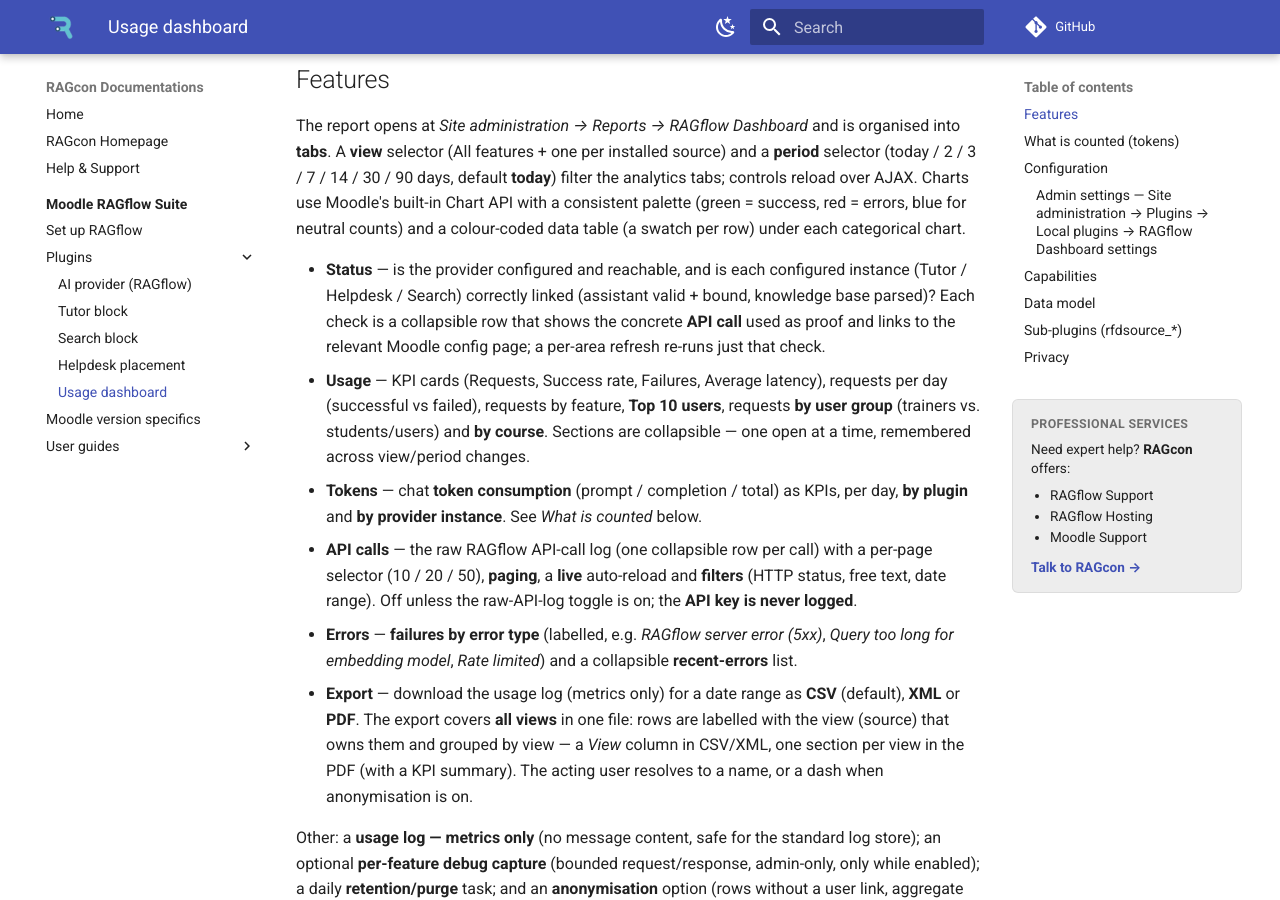
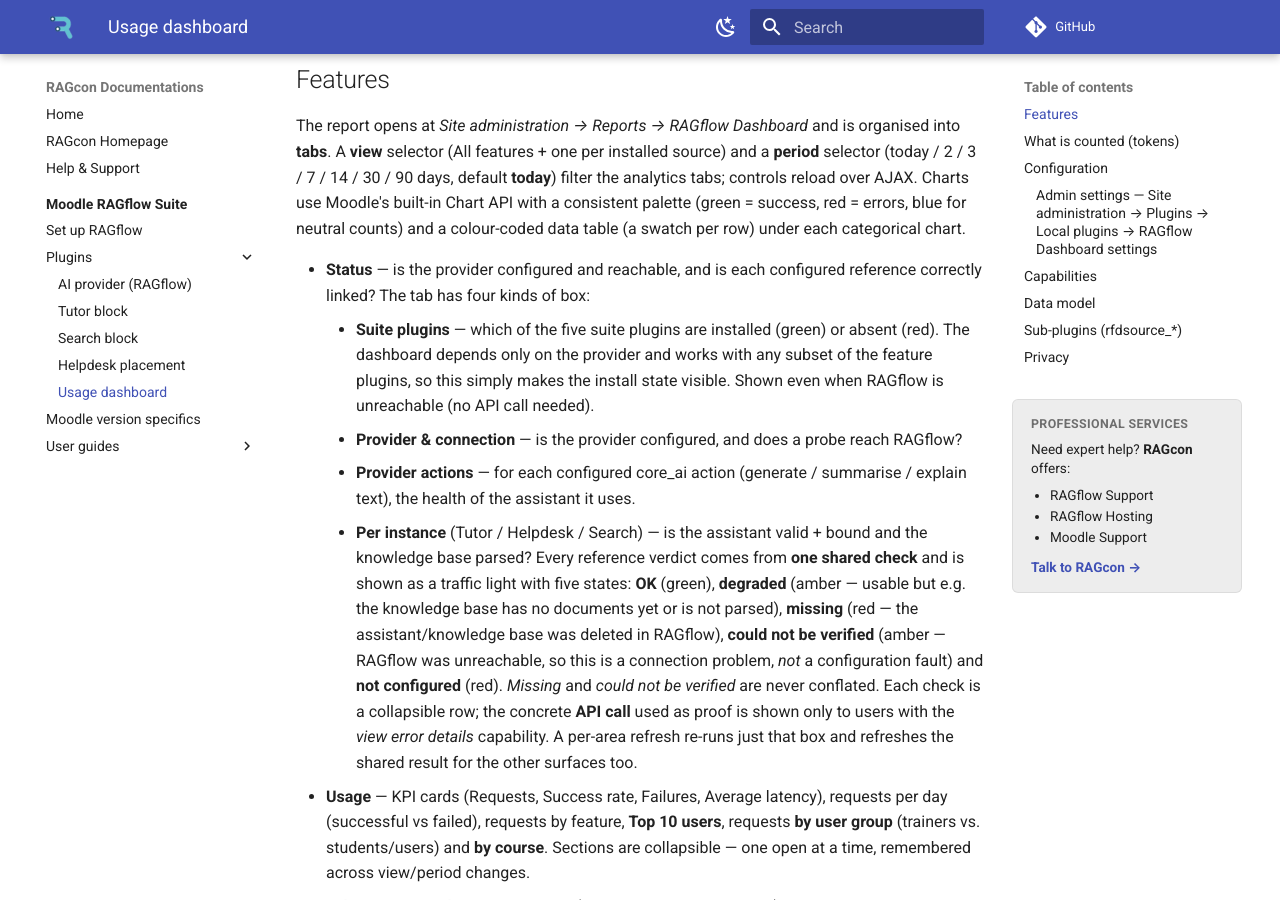
Before and after one commit to ragcon-ai/ragcon-docs, an MkDocs documentation site: the page built from docs/moodle-ragflow/plugins/dashboard.md, in a window 1280 px wide and 900 px high, scrolled down 489 px. Built offline with MkDocs 1.6.1 and Material for MkDocs 9.7.7, drawn with Linux system fonts in a browser that asks for light colours; comment, search, counter and statistics services are not loaded.

Commit message:
Document the unified reference-availability behaviour
Explain, for the whole suite, how a no-longer-available RAGflow reference is
handled: one shared check that separates "missing" (deleted in RAGflow — a
real config problem; forms keep the value and never drop it on save) from
"could not be verified" (RAGflow unreachable — a connection problem, nothing
changed). Rewrite the Dashboard Status section for the four box kinds (suite
install status, provider & connection, provider actions, per instance), the
five-state traffic light, and the view-error-details gating of API-call proof.
Add matching troubleshooting rows and a "When a reference is no longer
available" section to the admin guide.

Co-authored-by: Andre-learnbox <190774222+Andre-learnbox@users.noreply.github.com>
Co-authored-by: Claude Opus 4.8 <noreply@anthropic.com>

```diff
--- a/docs/moodle-ragflow/plugins/dashboard.md
+++ b/docs/moodle-ragflow/plugins/dashboard.md
@@ -20,10 +20,24 @@ The report opens at *Site administration → Reports → RAGflow Dashboard* and
 Moodle's built-in Chart API with a consistent palette (green = success, red = errors, blue for neutral
 counts) and a colour-coded data table (a swatch per row) under each categorical chart.
 
-- **Status** — is the provider configured and reachable, and is each configured instance (Tutor / Helpdesk
-  / Search) correctly linked (assistant valid + bound, knowledge base parsed)? Each check is a collapsible
-  row that shows the concrete **API call** used as proof and links to the relevant Moodle config page; a
-  per-area refresh re-runs just that check.
+- **Status** — is the provider configured and reachable, and is each configured reference correctly linked?
+  The tab has four kinds of box:
+    - **Suite plugins** — which of the five suite plugins are installed (green) or absent (red). The
+      dashboard depends only on the provider and works with any subset of the feature plugins, so this
+      simply makes the install state visible. Shown even when RAGflow is unreachable (no API call needed).
+    - **Provider & connection** — is the provider configured, and does a probe reach RAGflow?
+    - **Provider actions** — for each configured core_ai action (generate / summarise / explain text), the
+      health of the assistant it uses.
+    - **Per instance** (Tutor / Helpdesk / Search) — is the assistant valid + bound and the knowledge base
+      parsed?
+  Every reference verdict comes from **one shared check** and is shown as a traffic light with five
+  states: **OK** (green), **degraded** (amber — usable but e.g. the knowledge base has no documents yet or
+  is not parsed), **missing** (red — the assistant/knowledge base was deleted in RAGflow), **could not be
+  verified** (amber — RAGflow was unreachable, so this is a connection problem, *not* a configuration
+  fault) and **not configured** (red). *Missing* and *could not be verified* are never conflated. Each
+  check is a collapsible row; the concrete **API call** used as proof is shown only to users with the
+  *view error details* capability. A per-area refresh re-runs just that box and refreshes the shared result
+  for the other surfaces too.
 - **Usage** — KPI cards (Requests, Success rate, Failures, Average latency), requests per day (successful
   vs failed), requests by feature, **Top 10 users**, requests **by user group** (trainers vs.
   students/users) and **by course**. Sections are collapsible — one open at a time, remembered across
```
Also changed, not shown: docs/moodle-ragflow/guides/admin.md (+21 -0 lines).
